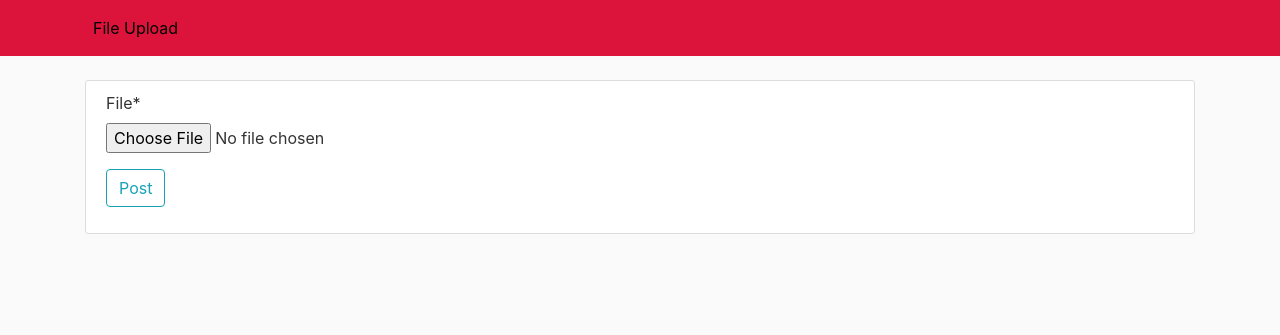
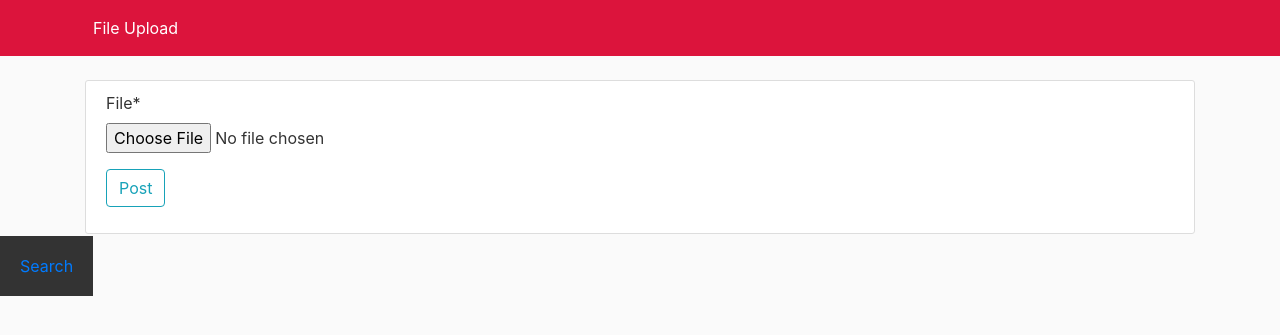
Before and after one commit to nimishmedatwal/VideoExtractor, a Django app: page / in a window 1280 px wide. Shown: the top 335 px of the page. Run offline with Django 3.2, Linux system fonts and the light colour scheme; some libraries are stand-ins or nearby versions.

Commit message:
added search in form

```diff
--- a/AWS/files/models.py
+++ b/AWS/files/models.py
@@ -1,3 +1,4 @@
+from operator import mod
 from django.db import models
 
 
--- a/AWS/files/static/files/main.css
+++ b/AWS/files/static/files/main.css
@@ -17,13 +17,17 @@ body {
   }
 
   .site-header .navbar-nav .nav-link {
-    color: #cbd5db;
+    color: #000000;
   }
 
   .site-header .navbar-nav .nav-link:hover {
     color: #ffffff;
   }
-
+  .searchbutton{
+    margin-right: 50%;
+    background-color: #333;
+    padding: 20px 20px 20px 20px;
+  }
   .site-header .navbar-nav .nav-link.active {
     font-weight: 500;
   }
--- a/AWS/files/templates/files/base.html
+++ b/AWS/files/templates/files/base.html
@@ -22,7 +22,7 @@
                 </button>
                 <div class="collapse navbar-collapse" id="navbarToggle">
                     <div class="navbar-nav mr-auto" >
-                        <a class="nav-item nav-link" style="color: #000000" href="{% url 'file-upload' %}">File Upload</a>
+                        <a class="nav-item nav-link" style="color: #ffffff " href="{% url 'file-upload' %}">File Upload</a>
                     </div>
                     <!-- Navbar Right Side -->
                 </div>
@@ -33,7 +33,7 @@
 
             {% block content %}{% endblock %}
     </main>
-
+    <a href='search' class="searchbutton">Search</a>
     <script src="https://ajax.googleapis.com/ajax/libs/jquery/3.4.0/jquery.min.js"></script>
     <script src="https://cdn.jsdelivr.net/npm/popper.js@1.16.0/dist/umd/popper.min.js"
         integrity="sha384-Q6E9RHvbIyZFJoft+2mJbHaEWldlvI9IOYy5n3zV9zzTtmI3UksdQRVvoxMfooAo"
--- a/AWS/files/views.py
+++ b/AWS/files/views.py
@@ -1,5 +1,3 @@
-import json
-from sys import stdout
 from django.http import HttpResponse
 from django.views.generic import CreateView
 from .models import Upload
@@ -112,34 +110,7 @@ def dynamoDB(request):
 def search(request):
     template = loader.get_template('./files/search.html')
     context = {}
-    params = retrieve_all_get_parameters(request)
-    srtfile = getsrt(params)
-    context = {
-      'srt' : srtfile
-    }
+    if request.method == "POST":
+        searchtext = request.POST.get('search')
+        print(searchtext)
     return HttpResponse(template.render(context, request))
-
-def retrieve_all_get_parameters(request):
-
-    param = {}
-    captions = request.GET.get('captions')
-
-    if captions != None:
-        param['srt'] = captions
-
-    return param
-
-def getsrt(param):
-    try:
-        table = dynamodb.Table('table')
-    except :
-
-        return 'failed'
-    else:
-        response = table.scan()
-        if response['ResponseMetadata']['HTTPStatusCode'] == 200:
-            try:
-                item = response['Item']
-            except KeyError:
-                return None
-            return item
```
Also changed, not shown: AWS/files/templates/files/search.html (+6 -3 lines), AWS/db.sqlite3.
